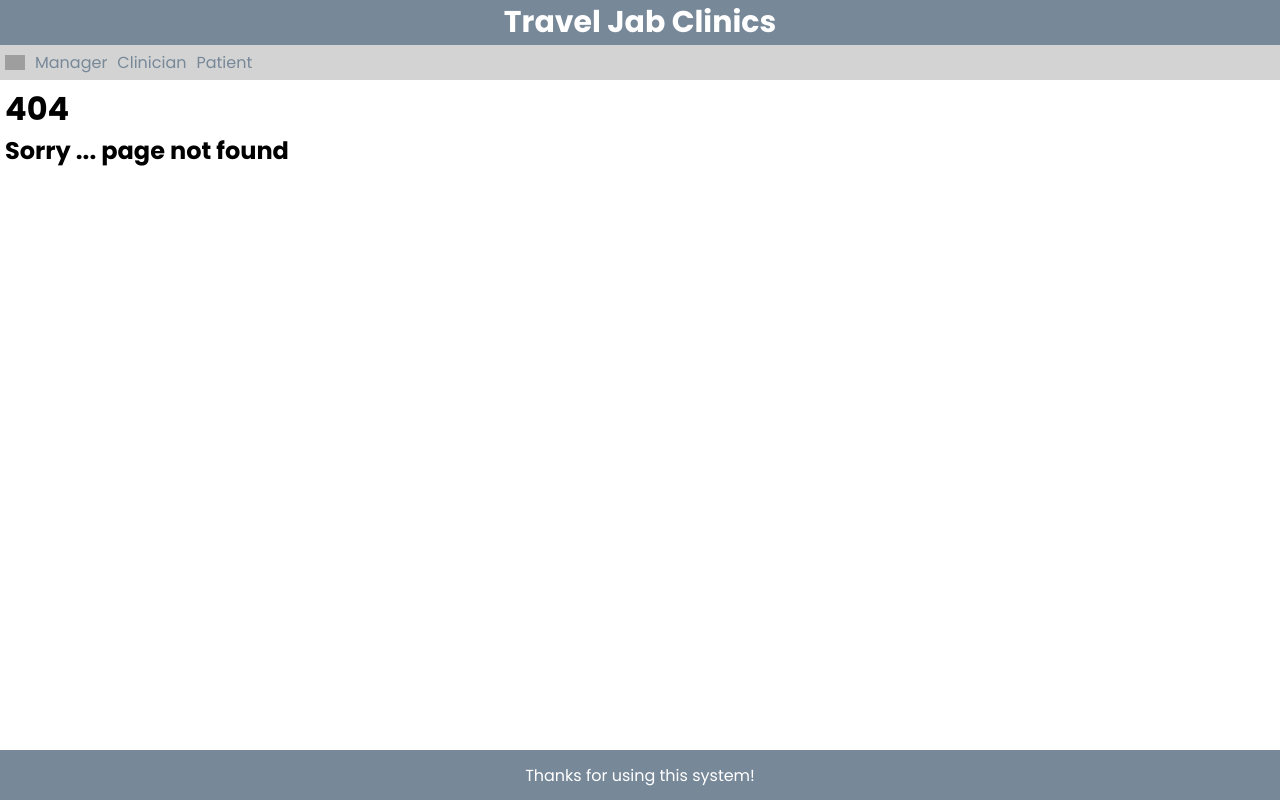
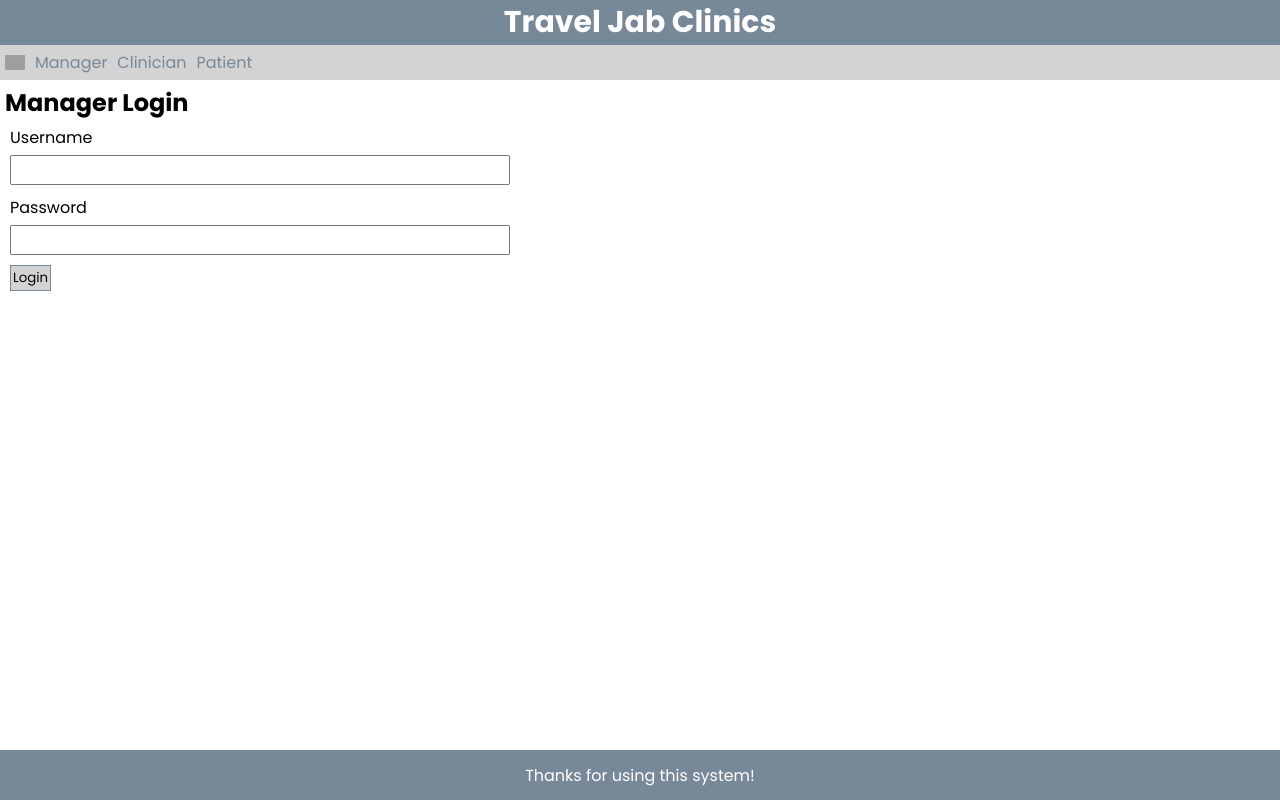
Before and after one commit to ibrahimmajeed2021-byte/Database, a React (Vite) app: page /login/manager in a window 1280 px wide. Before the commit this address had no page. Built offline with nearby package versions, Linux system fonts and the light colour scheme; grey boxes are pictures that could not be loaded.

Commit message:
Added login page for the three roles which takes yo to their views when logge in

```diff
--- a/src/App.jsx
+++ b/src/App.jsx
@@ -1,14 +1,20 @@
+import { useState } from "react";
 import Layout from "./layout/Layout.jsx";
-import { BrowserRouter, Route, Routes } from "react-router-dom";
+import { BrowserRouter, Route, Routes, Navigate } from "react-router-dom";
 import Manager from "./Views/Manager.jsx";
 import Clinician from "./Views/Clinician.jsx";
 import Patient from "./Views/Patient.jsx";
 import PageNotFound from "./Views/404.jsx";
 import HomePage from "./Views/HomePage.jsx";
 import Landing from "./Views/Landing.jsx";
+import LoginManager from "./Views/LoginManager.jsx";
+import LoginClinician from "./Views/LoginClinician.jsx";
+import LoginPatient from "./Views/LoginPatient.jsx";
 
 function App() {
   const user = "manager";
+  const [isLoggedIn, setIsLoggedIn] = useState(false);
+  const [userRole, setUserRole] = useState(null);
 
   return (
     <>
@@ -16,11 +22,65 @@ function App() {
         <Layout user={user}>
           <Routes>
             <Route path="/" element={<Landing />} />
-            <Route path="/manager" element={<Manager />} />
-            <Route path="/clinician" element={<Clinician />} />
-            <Route path="/patient" element={<Patient />} />
+            <Route
+              path="/manager"
+              element={
+                isLoggedIn && userRole === "manager" ? (
+                  <Manager />
+                ) : (
+                  <Navigate to="/" />
+                )
+              }
+            />
+            <Route
+              path="/clinician"
+              element={
+                isLoggedIn && userRole === "clinician" ? (
+                  <Clinician />
+                ) : (
+                  <Navigate to="/" />
+                )
+              }
+            />
+            <Route
+              path="/patient"
+              element={
+                isLoggedIn && userRole === "patient" ? (
+                  <Patient />
+                ) : (
+                  <Navigate to="/" />
+                )
+              }
+            />
             <Route path="/*" element={<PageNotFound />} />
             <Route path="/home" element={<HomePage />} />
+            <Route
+              path="/login/manager"
+              element={
+                <LoginManager
+                  setIsLoggedIn={setIsLoggedIn}
+                  setUserRole={setUserRole}
+                />
+              }
+            />
+            <Route
+              path="/login/clinician"
+              element={
+                <LoginClinician
+                  setIsLoggedIn={setIsLoggedIn}
+                  setUserRole={setUserRole}
+                />
+              }
+            />
+            <Route
+              path="/login/patient"
+              element={
+                <LoginPatient
+                  setIsLoggedIn={setIsLoggedIn}
+                  setUserRole={setUserRole}
+                />
+              }
+            />
           </Routes>
         </Layout>
       </BrowserRouter>
--- /dev/null
+++ b/src/Views/LoginClinician.jsx
@@ -0,0 +1,32 @@
+import "./LoginClinician.scss";
+import { useNavigate } from "react-router-dom";
+
+function LoginClinician({ setIsLoggedIn, setUserRole }) {
+  const navigate = useNavigate();
+
+  const handleLogin = (login) => {
+    login.preventDefault();
+    setIsLoggedIn(true);
+    setUserRole("clinician");
+    navigate("/clinician");
+  };
+
+  return (
+    <div>
+      <h2>Clinician Login</h2>
+      <form onSubmit={handleLogin}>
+        <label>
+          Username
+          <input type="text" />
+        </label>
+        <label>
+          Password
+          <input type="password" />
+        </label>
+        <button>Login</button>
+      </form>
+    </div>
+  );
+}
+
+export default LoginClinician;
--- /dev/null
+++ b/src/Views/LoginManager.jsx
@@ -0,0 +1,32 @@
+import "./LoginManager.scss";
+import { useNavigate } from "react-router-dom";
+
+function LoginManager({ setIsLoggedIn, setUserRole }) {
+  const navigate = useNavigate();
+
+  const handleLogin = (login) => {
+    login.preventDefault();
+    setIsLoggedIn(true);
+    setUserRole("manager");
+    navigate("/manager");
+  };
+
+  return (
+    <div>
+      <h2>Manager Login</h2>
+      <form onSubmit={handleLogin}>
+        <label>
+          Username
+          <input type="text" />
+        </label>
+        <label>
+          Password
+          <input type="password" />
+        </label>
+        <button>Login</button>
+      </form>
+    </div>
+  );
+}
+
+export default LoginManager;
--- /dev/null
+++ b/src/Views/LoginPatient.jsx
@@ -0,0 +1,32 @@
+import "./LoginPatient.scss";
+import { useNavigate } from "react-router-dom";
+
+function LoginPatient({ setIsLoggedIn, setUserRole }) {
+  const navigate = useNavigate();
+
+  const handleLogin = (login) => {
+    login.preventDefault();
+    setIsLoggedIn(true);
+    setUserRole("patient");
+    navigate("/patient");
+  };
+
+  return (
+    <div>
+      <h2>Patient Login</h2>
+      <form onSubmit={handleLogin}>
+        <label>
+          Username
+          <input type="text" />
+        </label>
+        <label>
+          Password
+          <input type="password" />
+        </label>
+        <button>Login</button>
+      </form>
+    </div>
+  );
+}
+
+export default LoginPatient;
```
Also changed, not shown: src/Views/LoginClinician.scss (added), src/Views/LoginManager.scss (added), src/Views/LoginPatient.scss (added).
